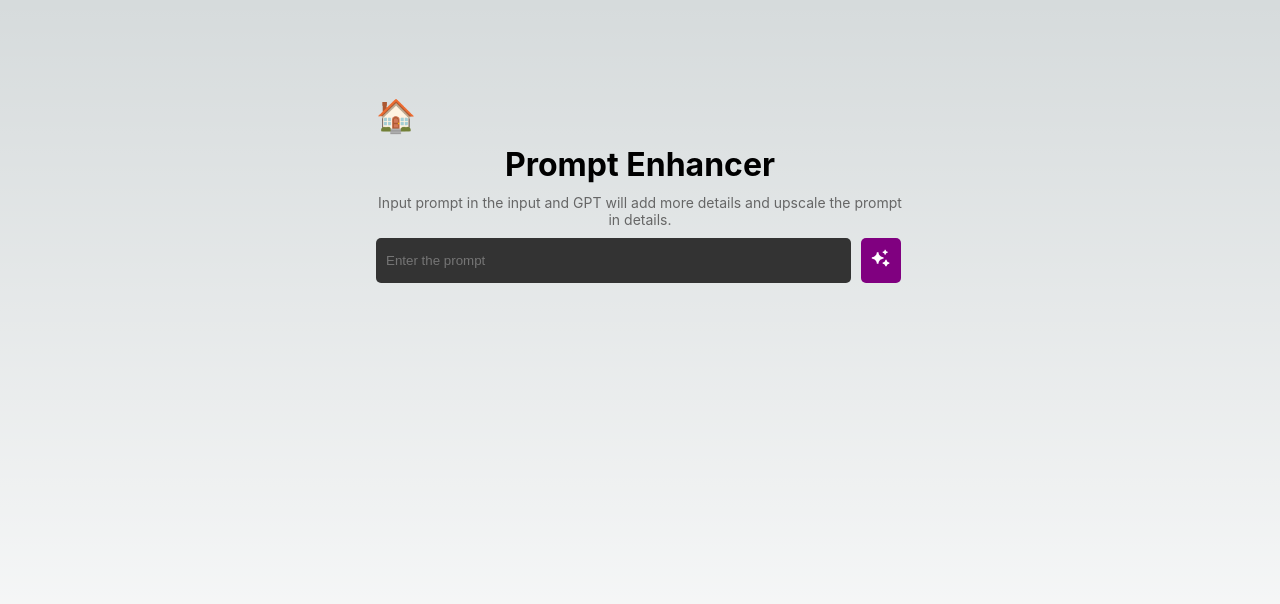
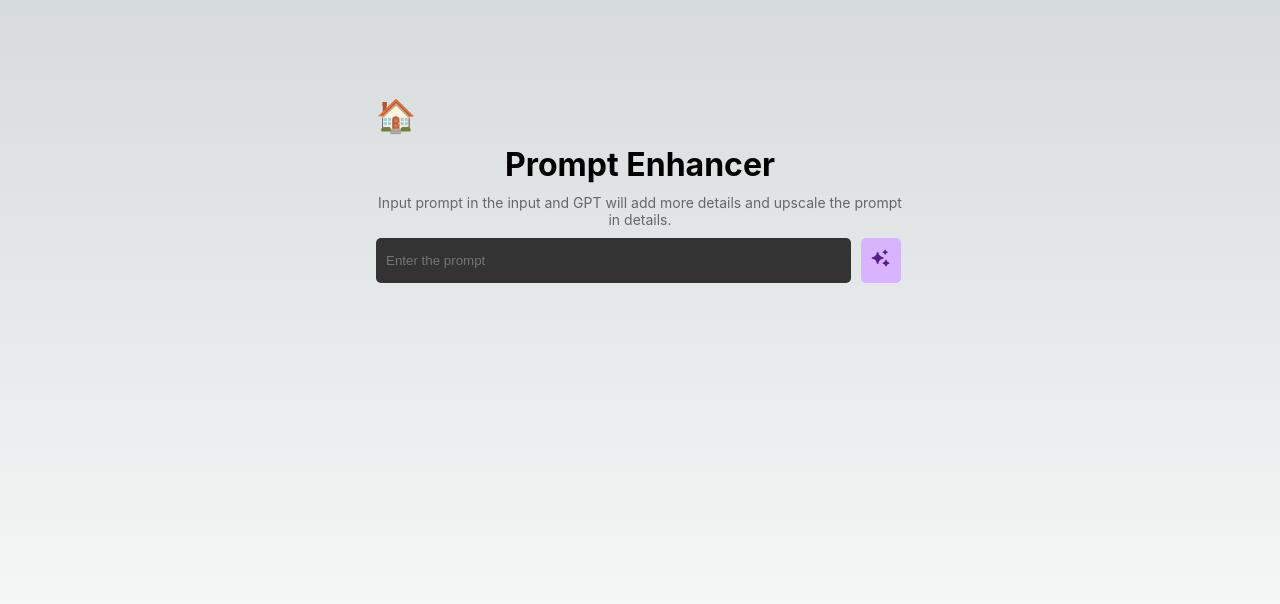
Before and after one commit to nishantrpai/tools.nishu.dev, a Next.js app: page /promptenhancer in a window 1280 px wide. Shown: the top 604 px of the page. Built offline with nearby package versions, Linux system fonts and the light colour scheme.

Commit message:
update styling

```diff
--- a/pages/promptenhancer.js
+++ b/pages/promptenhancer.js
@@ -60,9 +60,9 @@ const PromptEnhancer = () => {
           />
           <button
             style={{
-              background: 'purple',
-              color: '#fff',
-              padding: '10px',
+              background: '#d8b4fe',
+              color: '#581c87',
+            padding: '10px',
               borderRadius: '5px',
               border: 'none',
               cursor: 'pointer',
```
